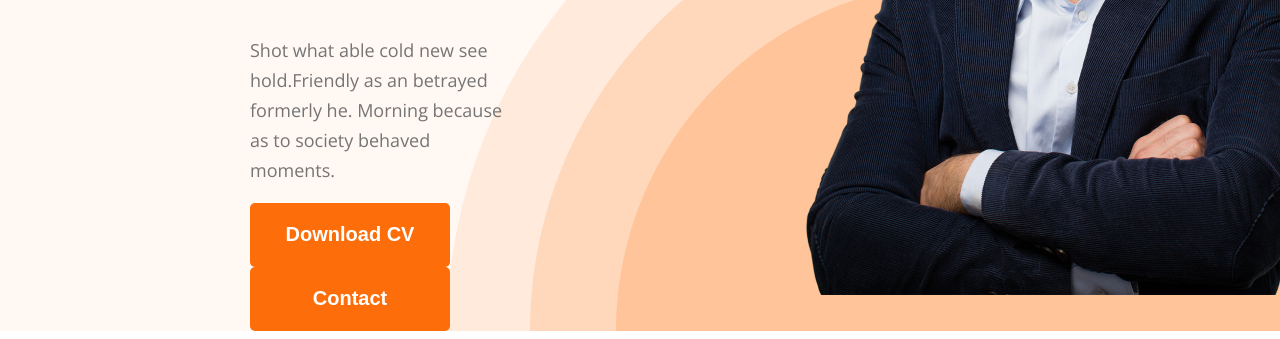
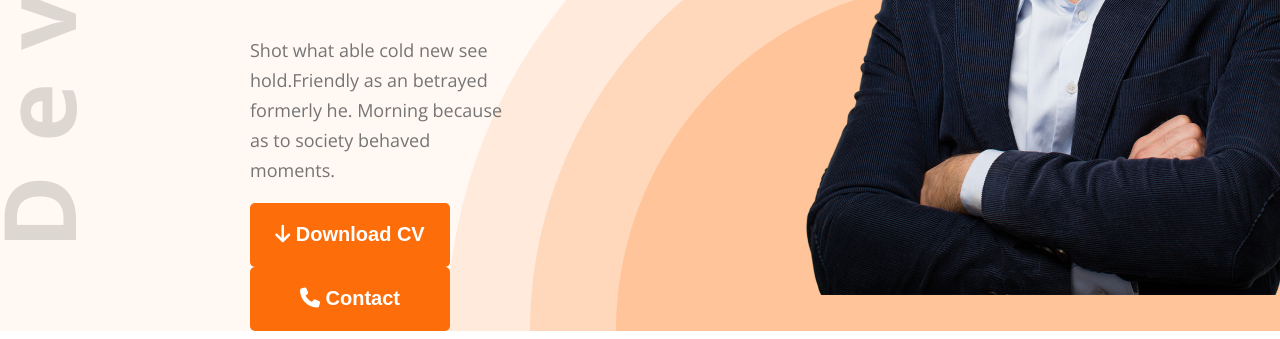
Before and after one commit to shah-rubel/portfolio-saifur-rahman, a plain HTML site: page index.html in a window 1280 px wide. Shown: the part 613-952 px from the top of the page. Drawn offline with nearby package versions, Linux system fonts and the light colour scheme.

Commit message:
garnishing done

```diff
--- a/index.html
+++ b/index.html
@@ -7,6 +7,7 @@
     <link rel="preconnect" href="https://fonts.googleapis.com">
     <link rel="preconnect" href="https://fonts.gstatic.com" crossorigin>
     <link href="https://fonts.googleapis.com/css2?family=Open+Sans:wght@400;700;800&display=swap" rel="stylesheet">
+    <script src="https://kit.fontawesome.com/30054225a9.js" crossorigin="anonymous"></script>
     <link rel="stylesheet" href="styles/style.css">
 </head>
 <body>
@@ -27,8 +28,8 @@
                     Mary Hardy
                 </h1>
                 <p class="profile-text"> Shot what able cold new see hold.Friendly as an betrayed formerly he. Morning because as to society behaved moments.</p>
-                <button class="primary-btn banner-btn">Download CV</button>
-                <button class="primary-btn banner-btn">Contact</button>
+                <button class="primary-btn banner-btn"><i class="fa-solid fa-arrow-down"></i> Download CV</button>
+                <button class="primary-btn banner-btn"><i class="fa-solid fa-phone"></i> Contact</button>
 
             </div>
 
@@ -172,7 +173,7 @@
 
         <!-- cv download -->
         <div class="cv-download">
-            <button class="primary-btn banner-btn">Download CV</button>
+            <button class="primary-btn banner-btn"><i class="fa-solid fa-arrow-down"></i> Download CV</button>
         </div>
     </main>
 
--- a/styles/style.css
+++ b/styles/style.css
@@ -50,8 +50,8 @@ nav li a{
     background-color: #FFF8F3;
 
     background-repeat: no-repeat;
-    background-image: url('../assets/img/header_bg.png');
-    background-position:right bottom;
+    background-image: url('../assets/img/header_bg.png'),url('../assets/img/developer.png');
+    background-position:right bottom, left;
 }
 .banner{
     display: flex;
```
